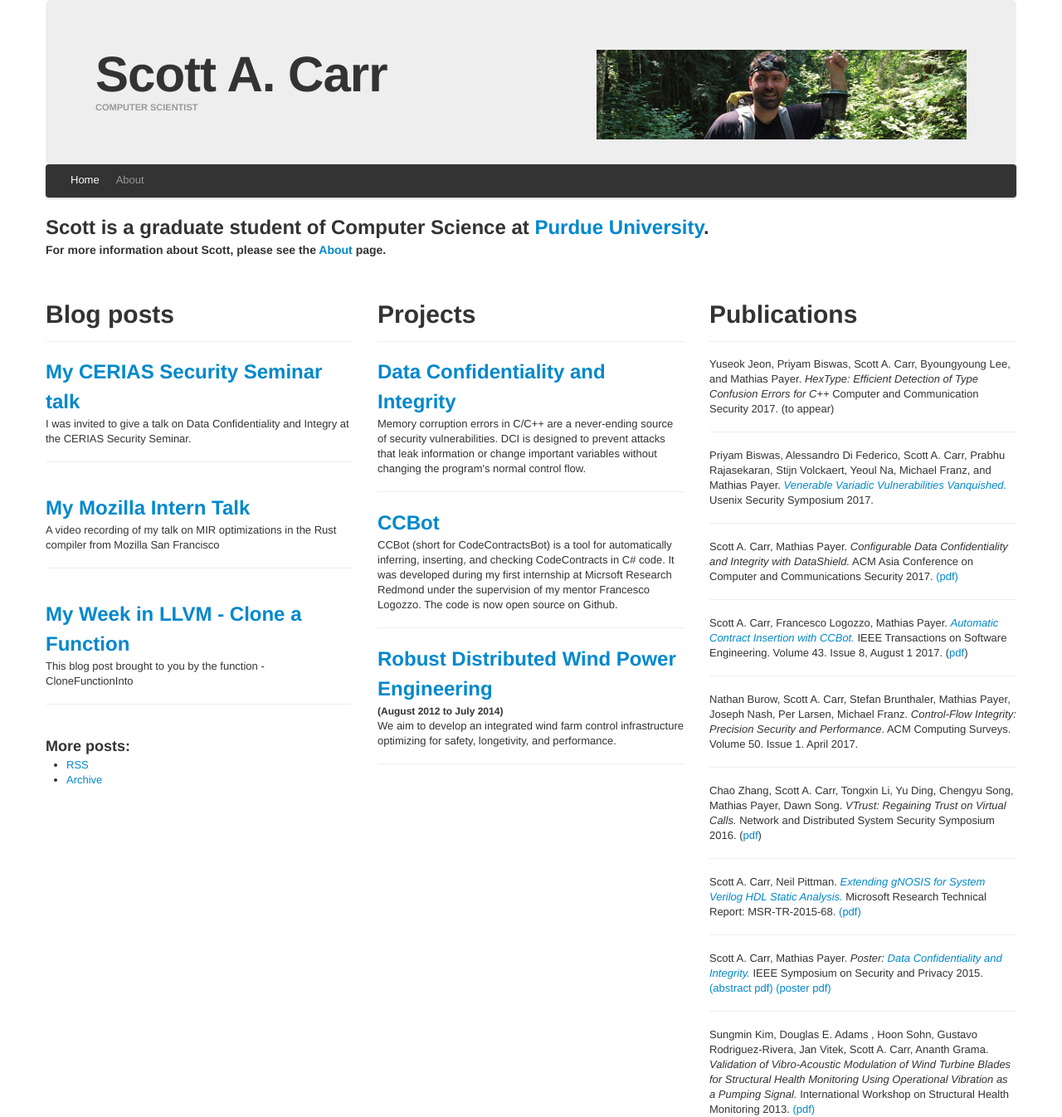
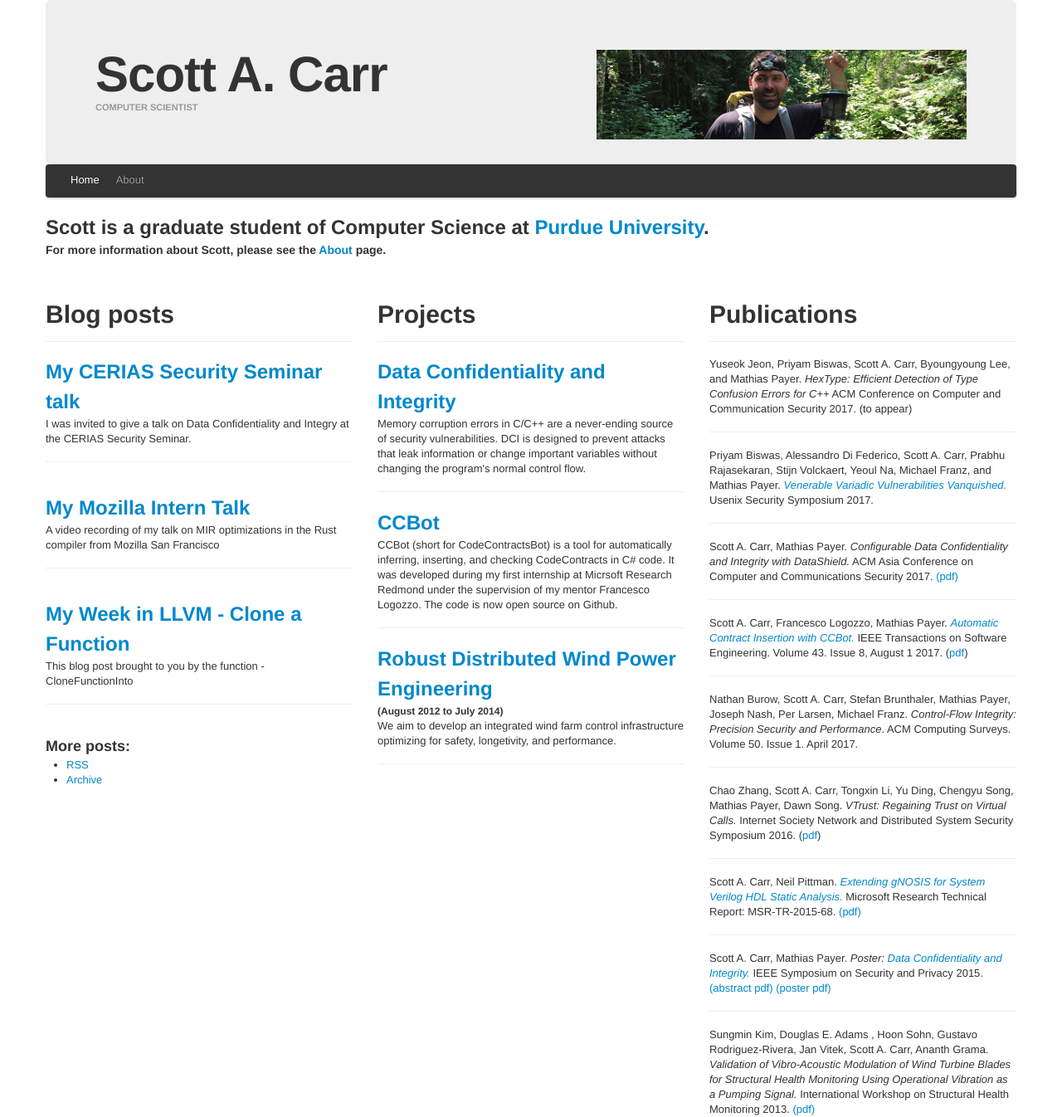
Before and after one commit to scottcarr/scottcarr.github.com, a Jekyll site: the page built from index.html, in a window 1280 px wide. Shown: the whole page at 83% size. Built offline with Jekyll 4.4.1, drawn with Linux system fonts in a browser that asks for light colours.

Commit message:
update pubs

```diff
--- a/index.html
+++ b/index.html
@@ -73,7 +73,7 @@ title_element: h1
       </div>
 		Yuseok Jeon, Priyam Biswas, Scott A. Carr, Byoungyoung Lee, and Mathias Payer.
         	<i>HexType: Efficient Detection of Type Confusion Errors for C++</i>
-		Computer and Communication Security 2017. (to appear)
+		ACM Conference on Computer and Communication Security 2017. (to appear)
       <hr>
 		Priyam Biswas, Alessandro Di Federico, Scott A. Carr, Prabhu Rajasekaran, Stijn Volckaert, Yeoul Na, Michael Franz, and Mathias Payer.
 		<i><a href=https://www.usenix.org/conference/usenixsecurity17/technical-sessions/presentation/biswas>Venerable Variadic Vulnerabilities Vanquished.</a></i>
@@ -94,7 +94,7 @@ title_element: h1
       <hr>
 	      Chao Zhang, Scott A. Carr, Tongxin Li, Yu Ding, Chengyu Song, Mathias Payer, Dawn Song.
 	      <i>VTrust: Regaining Trust on Virtual Calls.</i>
-	      Network and Distributed System Security Symposium 2016.
+	      Internet Society Network and Distributed System Security Symposium 2016.
 	      (<a href="https://www.internetsociety.org/sites/default/files/blogs-media/vtrust-regaining-trust-virtual-calls.pdf">pdf</a>)
       <hr>
 	      Scott A. Carr, Neil Pittman.
```
